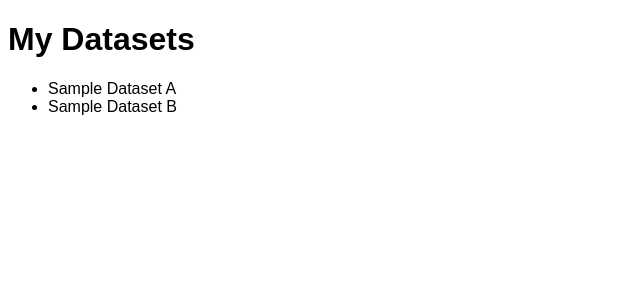
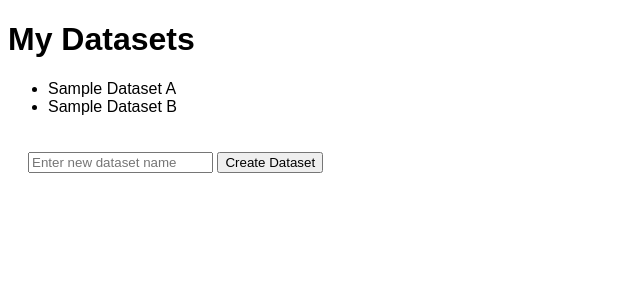
Before and after one commit to frank770504/keyin_and_plot, a Flask app: page / in a window 1280 px wide. Shown: the top 300 px of the page, without its empty margins (0-640 px from the left). Run offline with Flask 3, Linux system fonts and the light colour scheme.

Commit message:
Implement add new data button

```diff
--- a/app.py
+++ b/app.py
@@ -1,4 +1,5 @@
-from flask import Flask, render_template, jsonify
+
+from flask import Flask, render_template, jsonify, request
 
 app = Flask(__name__)
 
@@ -26,6 +27,21 @@ def get_datasets():
     """Return a list of all dataset names."""
     return jsonify(list(datasets.keys()))
 
+@app.route('/api/datasets', methods=['POST'])
+def create_dataset():
+    """Create a new, empty dataset."""
+    data = request.get_json()
+    if not data or 'name' not in data or not data['name'].strip():
+        return jsonify({"error": "Dataset name must be a non-empty string"}), 400
+
+    dataset_name = data['name'].strip()
+    if dataset_name in datasets:
+        return jsonify({"error": "Dataset with this name already exists"}), 409 # 409 Conflict
+
+    datasets[dataset_name] = []
+    print(f"Created new dataset: '{dataset_name}'") # Server-side log
+    return jsonify({"message": f"Dataset '{dataset_name}' created successfully"}), 201 # 201 Created
+
 
 if __name__ == '__main__':
     # Using a different port to avoid conflicts with the old http.server
--- a/static/script.js
+++ b/static/script.js
@@ -1,5 +1,8 @@
 document.addEventListener('DOMContentLoaded', () => {
+    // --- DOM Elements ---
     const datasetList = document.getElementById('dataset-list');
+    const createDatasetBtn = document.getElementById('create-dataset-btn');
+    const newDatasetNameInput = document.getElementById('new-dataset-name');
 
     /**
      * Fetches dataset names from the API and renders them in the list.
@@ -7,15 +10,10 @@ document.addEventListener('DOMContentLoaded', () => {
     async function loadDatasets() {
         try {
             const response = await fetch('/api/datasets');
-            if (!response.ok) {
-                throw new Error(`HTTP error! status: ${response.status}`);
-            }
+            if (!response.ok) throw new Error(`HTTP error! status: ${response.status}`);
             const datasets = await response.json();
 
-            // Clear the "Loading..." message
             datasetList.innerHTML = '';
-
-            // Populate the list with dataset names
             datasets.forEach(name => {
                 const li = document.createElement('li');
                 li.textContent = name;
@@ -24,10 +22,44 @@ document.addEventListener('DOMContentLoaded', () => {
 
         } catch (error) {
             console.error('Error loading datasets:', error);
-            datasetList.innerHTML = '<li>Error loading datasets. See console for details.</li>';
+            datasetList.innerHTML = '<li>Error loading datasets.</li>';
         }
     }
 
-    // Initial load of the application
+    /**
+     * Sends a request to create a new dataset and reloads the list on success.
+     */
+    async function createDataset() {
+        const name = newDatasetNameInput.value.trim();
+        if (!name) {
+            alert('Please enter a dataset name.');
+            return;
+        }
+
+        try {
+            const response = await fetch('/api/datasets', {
+                method: 'POST',
+                headers: { 'Content-Type': 'application/json' },
+                body: JSON.stringify({ name: name }),
+            });
+
+            if (response.status === 201) { // 201 Created
+                newDatasetNameInput.value = ''; // Clear the input
+                await loadDatasets(); // Refresh the list
+            } else {
+                // Display error message from the server
+                const errorData = await response.json();
+                alert(`Error: ${errorData.error}`);
+            }
+        } catch (error) {
+            console.error('Error creating dataset:', error);
+            alert('An error occurred while creating the dataset.');
+        }
+    }
+
+    // --- Event Listeners ---
+    createDatasetBtn.addEventListener('click', createDataset);
+
+    // --- Initial Load ---
     loadDatasets();
 });
--- a/templates/index.html
+++ b/templates/index.html
@@ -14,6 +14,11 @@
             <!-- Datasets will be loaded here by JavaScript -->
             <li>Loading...</li>
         </ul>
+
+        <div class="input-area">
+            <input type="text" id="new-dataset-name" placeholder="Enter new dataset name">
+            <button id="create-dataset-btn">Create Dataset</button>
+        </div>
     </div>
 
     <!-- The edit view and chart will be added in a later step -->
```
